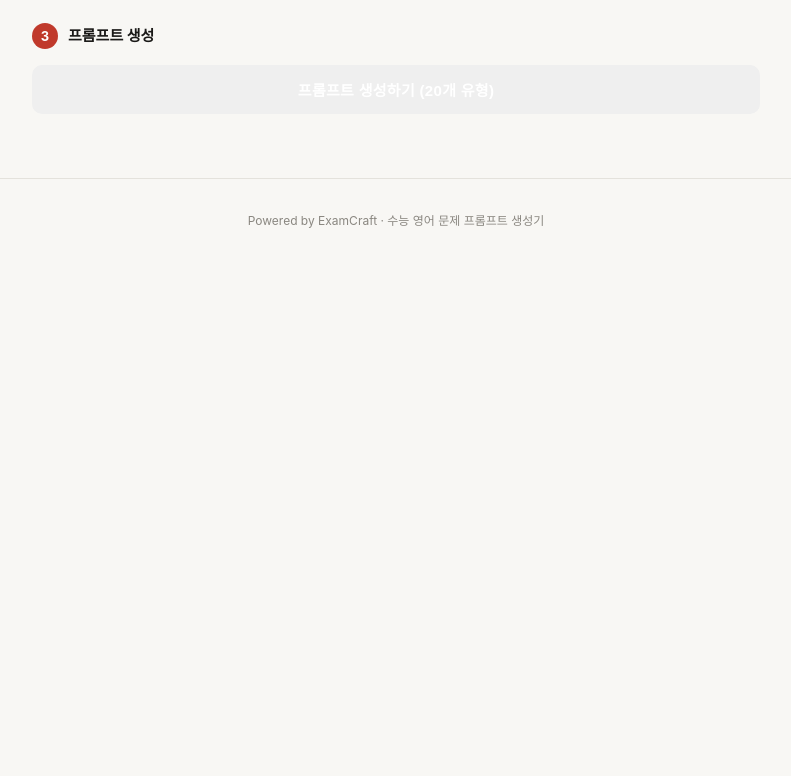
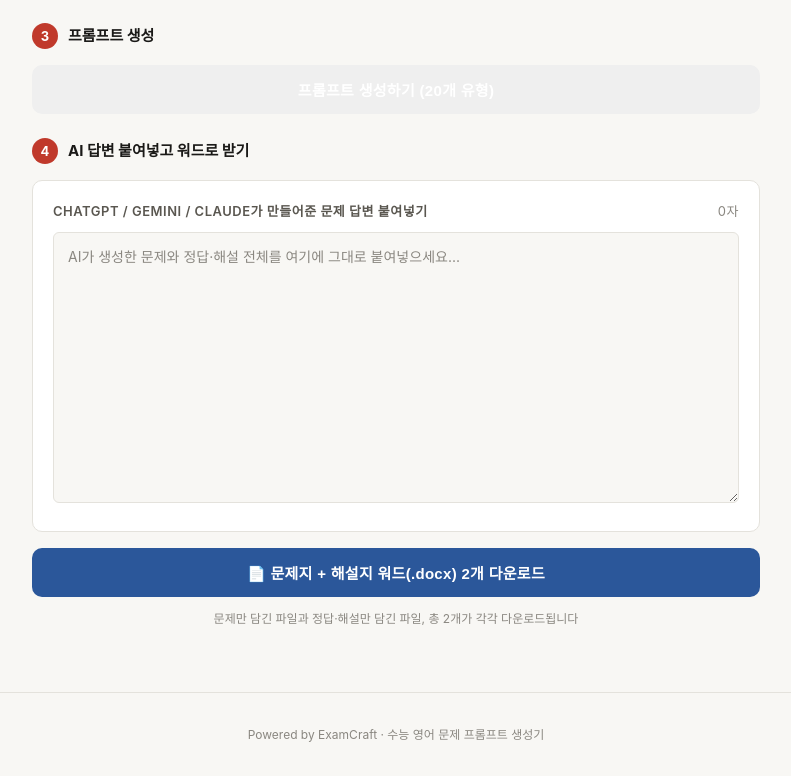
Before and after one commit to D0nghyeon-Kang/ExamCraft, a Next.js app: page / in a window 1280 px wide. Shown: the part 1059-1835 px from the top of the page, without its empty margins (244-1035 px from the left). Before the commit the page ends 1321 px from the top, so only its background shows below. Built offline with nearby package versions, Linux system fonts and the light colour scheme.

Commit message:
split into question and answer docx files

```diff
--- /dev/null
+++ b/app/docxBuilder.js
@@ -0,0 +1,160 @@
+import {
+  Document, Packer, Paragraph, TextRun, AlignmentType, HeadingLevel,
+  BorderStyle,
+} from 'docx';
+import { saveAs } from 'file-saver';
+
+// Split AI output into question blocks.
+function splitIntoBlocks(rawText) {
+  const text = rawText.trim();
+  if (!text) return [];
+
+  const bySeparator = text
+    .split(/\n-{3,}\n|\n={3,}\n/g)
+    .map(s => s.trim())
+    .filter(Boolean);
+  if (bySeparator.length > 1) return bySeparator;
+
+  const byMarker = text.split(/(?=\[문제\s*\d+\])/g).map(s => s.trim()).filter(Boolean);
+  if (byMarker.length > 1) return byMarker;
+
+  return [text];
+}
+
+// Split a single block into { title, body, answer } —
+// body = everything before 【정답】, answer = 【정답】 onward.
+function splitBlock(block) {
+  const lines = block.split('\n');
+  let title = '';
+  let bodyLines = [];
+  let answerLines = [];
+  let inAnswer = false;
+
+  for (const rawLine of lines) {
+    const line = rawLine.trimEnd();
+    if (!title && /^\[문제\s*\d+\]/.test(line.trim())) {
+      title = line.trim();
+      continue;
+    }
+    if (line.includes('【정답】')) inAnswer = true;
+    if (inAnswer) answerLines.push(line);
+    else bodyLines.push(line);
+  }
+
+  return { title, body: bodyLines.join('\n').trim(), answer: answerLines.join('\n').trim() };
+}
+
+function textParagraphs(text, { answerStyle = false } = {}) {
+  const paragraphs = [];
+  const lines = text.split('\n');
+
+  for (const rawLine of lines) {
+    const line = rawLine.trimEnd();
+    if (line.trim() === '') {
+      paragraphs.push(new Paragraph({ children: [new TextRun('')] }));
+      continue;
+    }
+    if (line.includes('【정답】')) {
+      paragraphs.push(new Paragraph({
+        spacing: { before: 160 },
+        children: [new TextRun({ text: line.trim(), bold: true, color: 'B30000' })],
+      }));
+      continue;
+    }
+    if (line.includes('【해설】')) {
+      paragraphs.push(new Paragraph({
+        spacing: { before: 60 },
+        children: [new TextRun({ text: line.trim(), color: '444444' })],
+      }));
+      continue;
+    }
+    paragraphs.push(new Paragraph({
+      spacing: { after: 60 },
+      children: [new TextRun({ text: line })],
+    }));
+  }
+  return paragraphs;
+}
+
+function titleParagraph(title, number) {
+  return new Paragraph({
+    heading: HeadingLevel.HEADING_2,
+    spacing: { before: 280, after: 120 },
+    children: [new TextRun({ text: title || `문제 ${number}`, bold: true })],
+    border: { bottom: { style: BorderStyle.SINGLE, size: 6, color: '999999', space: 4 } },
+  });
+}
+
+function dividerParagraph() {
+  return new Paragraph({
+    spacing: { before: 200, after: 200 },
+    border: { bottom: { style: BorderStyle.SINGLE, size: 4, color: 'CCCCCC', space: 1 } },
+    children: [new TextRun('')],
+  });
+}
+
+function buildDoc(titleText, children) {
+  return new Document({
+    styles: {
+      default: { document: { run: { font: 'Malgun Gothic', size: 22 } } },
+      paragraphStyles: [
+        {
+          id: 'Heading1', name: 'Heading 1', basedOn: 'Normal', next: 'Normal', quickFormat: true,
+          run: { size: 32, bold: true, font: 'Malgun Gothic' },
+          paragraph: { spacing: { before: 240, after: 240 }, outlineLevel: 0 },
+        },
+        {
+          id: 'Heading2', name: 'Heading 2', basedOn: 'Normal', next: 'Normal', quickFormat: true,
+          run: { size: 26, bold: true, font: 'Malgun Gothic' },
+          paragraph: { spacing: { before: 200, after: 120 }, outlineLevel: 1 },
+        },
+      ],
+    },
+    sections: [{
+      properties: {
+        page: {
+          size: { width: 12240, height: 15840 },
+          margin: { top: 1440, right: 1440, bottom: 1440, left: 1440 },
+        },
+      },
+      children: [
+        new Paragraph({
+          heading: HeadingLevel.HEADING_1,
+          alignment: AlignmentType.CENTER,
+          spacing: { after: 360 },
+          children: [new TextRun({ text: titleText, bold: true })],
+        }),
+        ...children,
+      ],
+    }],
+  });
+}
+
+// Generates TWO separate .docx files: one with questions only, one with answers/explanations only.
+export async function generateSplitDocx(rawText, baseTitle = 'ExamCraft') {
+  const blocks = splitIntoBlocks(rawText).map(splitBlock);
+
+  const questionChildren = [];
+  const answerChildren = [];
+
+  blocks.forEach((b, idx) => {
+    questionChildren.push(titleParagraph(b.title, idx + 1));
+    questionChildren.push(...textParagraphs(b.body));
+    if (idx < blocks.length - 1) questionChildren.push(dividerParagraph());
+
+    answerChildren.push(titleParagraph(b.title, idx + 1));
+    answerChildren.push(...textParagraphs(b.answer || '(정답·해설을 찾지 못했습니다. 원문을 확인해주세요.)'));
+    if (idx < blocks.length - 1) answerChildren.push(dividerParagraph());
+  });
+
+  const questionDoc = buildDoc(`${baseTitle} - 문제`, questionChildren);
+  const answerDoc = buildDoc(`${baseTitle} - 정답 및 해설`, answerChildren);
+
+  const [questionBlob, answerBlob] = await Promise.all([
+    Packer.toBlob(questionDoc),
+    Packer.toBlob(answerDoc),
+  ]);
+
+  saveAs(questionBlob, `${baseTitle}_문제지.docx`);
+  saveAs(answerBlob, `${baseTitle}_해설지.docx`);
+}
--- a/app/page.js
+++ b/app/page.js
@@ -1,6 +1,7 @@
 'use client';
 import { useState, useRef } from 'react';
 import styles from './page.module.css';
+import { generateSplitDocx } from './docxBuilder';
 
 const QUESTION_TYPES = [
   { id: 1,  label: '글의 목적 파악' },
@@ -53,6 +54,8 @@ export default function Home() {
   const [selected, setSelected] = useState(new Set(QUESTION_TYPES.map(t => t.id)));
   const [generatedPrompt, setGeneratedPrompt] = useState('');
   const [copied, setCopied] = useState(false);
+  const [aiResponse, setAiResponse] = useState('');
+  const [isDownloading, setIsDownloading] = useState(false);
   const [isExtracting, setIsExtracting] = useState(false);
   const [previewUrl, setPreviewUrl] = useState(null);
   const [dragOver, setDragOver] = useState(false);
@@ -92,6 +95,21 @@ export default function Home() {
     await navigator.clipboard.writeText(generatedPrompt);
     setCopied(true);
     setTimeout(() => setCopied(false), 2000);
+  };
+
+  const downloadDocx = async () => {
+    if (!aiResponse.trim()) {
+      alert('AI가 만들어준 문제 답변을 먼저 붙여넣어주세요.');
+      return;
+    }
+    setIsDownloading(true);
+    try {
+      await generateSplitDocx(aiResponse, 'ExamCraft');
+    } catch (e) {
+      alert('워드 파일 생성 중 오류가 발생했습니다: ' + e.message);
+    } finally {
+      setIsDownloading(false);
+    }
   };
 
   const extractTextFromImage = async (file) => {
@@ -212,6 +230,32 @@ export default function Home() {
               <pre className={styles.promptBox}>{generatedPrompt}</pre>
             </div>
           )}
+
+          {/* Step 4 — Paste AI response & download Word */}
+          <div className={styles.stepLabel}><span className={styles.stepNum}>4</span> AI 답변 붙여넣고 워드로 받기</div>
+
+          <div className={styles.panel}>
+            <label className={styles.panelLabel}>
+              <span>ChatGPT / Gemini / Claude가 만들어준 문제 답변 붙여넣기</span>
+              <span className={styles.charCount}>{aiResponse.length}자</span>
+            </label>
+            <textarea
+              className={styles.textarea}
+              value={aiResponse}
+              onChange={e => setAiResponse(e.target.value)}
+              placeholder="AI가 생성한 문제와 정답·해설 전체를 여기에 그대로 붙여넣으세요..."
+              rows={10}
+            />
+          </div>
+
+          <button
+            className={styles.downloadBtn}
+            onClick={downloadDocx}
+            disabled={isDownloading}
+          >
+            {isDownloading ? '워드 파일 만드는 중...' : '📄 문제지 + 해설지 워드(.docx) 2개 다운로드'}
+          </button>
+          <p className={styles.downloadHint}>문제만 담긴 파일과 정답·해설만 담긴 파일, 총 2개가 각각 다운로드됩니다</p>
         </div>
       </main>
 
--- a/app/page.module.css
+++ b/app/page.module.css
@@ -507,3 +507,27 @@
   max-height: 400px;
   overflow-y: auto;
 }
+
+/* ── Download Button ── */
+.downloadBtn {
+  width: 100%;
+  padding: 14px;
+  font-size: 15px;
+  font-weight: 700;
+  color: #fff;
+  background: #2b579a;
+  border: none;
+  border-radius: var(--radius);
+  cursor: pointer;
+  transition: all 0.15s;
+  letter-spacing: 0.3px;
+}
+.downloadBtn:hover:not(:disabled) { background: #1f4276; }
+.downloadBtn:disabled { opacity: 0.5; cursor: not-allowed; }
+
+.downloadHint {
+  font-size: 12px;
+  color: var(--text3);
+  text-align: center;
+  margin-top: -4px;
+}
--- a/package.json
+++ b/package.json
@@ -10,6 +10,8 @@
   "dependencies": {
     "next": "14.2.5",
     "react": "^18",
-    "react-dom": "^18"
+    "react-dom": "^18",
+    "docx": "^9.0.2",
+    "file-saver": "^2.0.5"
   }
 }
```
Also changed, not shown: 1 other file (tests, documents, lock files or other folders).
